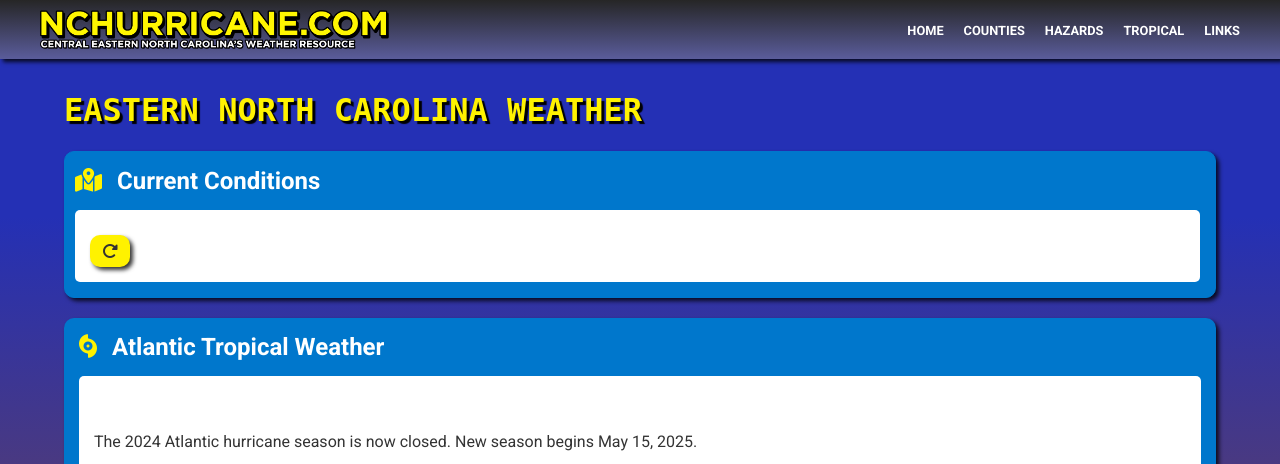
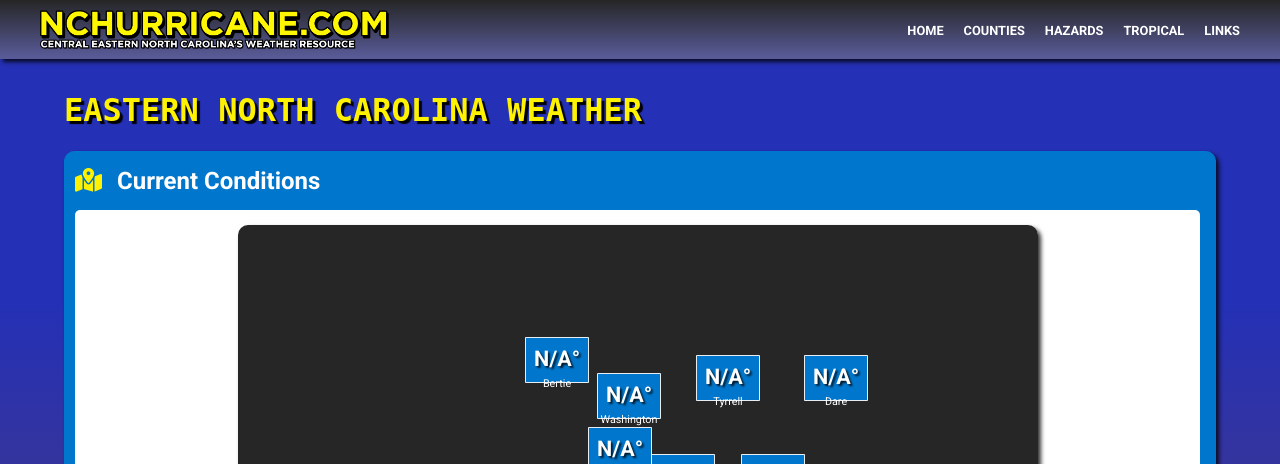
Before and after one commit to NCHurricane/2025-enc-weather, a PHP site: page / in a window 1280 px wide. Shown: the top 464 px of the page. Run offline with PHP 8.4, Linux system fonts and the light colour scheme; some libraries are stand-ins or nearby versions.

Commit message:
Added new code to begin the work on an SVG map

```diff
--- a/css/index.css
+++ b/css/index.css
@@ -2,30 +2,66 @@
 /* INDEX PAGE STYLES */
 /*--------------------*/
 
-.card-temp {
-    font-size: 2rem;
-    font-weight: bold;
-    margin: 10px 0;
-    color: var(--color-accent);
+/* ------------------------ */
+/* Current weather section */
+/* ------------------------ */
+/* SVG Map Styles */
+.enc-map-container {
+    width: 100%;
+    max-width: 800px;
+    margin: 0 auto;
+    position: relative;
+    height: 450px;
+    /* Same height as your previous map */
+    box-shadow: var(--shadow-standard);
+    border-radius: var(--border-radius);
+    overflow: hidden;
 }
 
-.card-condition {
-    display: flex;
-    align-items: center;
-    margin-bottom: 10px;
+#enc-map {
+    width: 100%;
+    height: 100%;
+    background-color: var(--color-secondary);
 }
 
-.card-condition i {
-    margin-right: 10px;
-    font-size: 1.2rem;
+/* County styles */
+#enc-map path.county {
+    fill: var(--color-primary);
+    stroke: #ffffff;
+    stroke-width: 1;
+    transition: fill 0.3s ease;
+    cursor: pointer;
 }
 
-.card-station {
-    font-size: 0.8rem;
-    opacity: 0.8;
+#enc-map path.county:hover {
+    fill: var(--color-accent);
+    filter: drop-shadow(2px 2px 3px rgba(0, 0, 0, 0.4));
 }
 
+/* Temperature marker styles */
+.temp-marker {
+    font-size: 24px;
+    font-weight: bold;
+    fill: white;
+    pointer-events: none;
+    text-anchor: middle;
+    dominant-baseline: middle;
+    text-shadow: 2px 2px 2px rgba(0, 0, 0, 0.8);
+}
+
+/* County name labels */
+.county-label {
+    font-size: 12px;
+    fill: white;
+    text-anchor: middle;
+    pointer-events: none;
+    font-family: 'Roboto', sans-serif;
+    font-weight: 500;
+}
+
+/* ------------------------ */
 /* Tropical weather section */
+/* ------------------------ */
 .tropical-section {
     background-color: var(--color-primary);
     border-radius: var(--border-radius);
@@ -101,28 +137,9 @@
     .tropical-title h2 {
         font-size: 1.3rem;
     }
-
-    .marker-temp {
-        font-size: 1.3rem;
-    }
 }
 
 @media (max-width: 600px) {
-    #weather-map {
-        height: 350px;
-    }
-
-    .weather-marker {
-
-        width: 70px !important;
-        height: 50px !important;
-    }
-
-    .marker-temp {
-        font-size: 1.1rem;
-    }
-
-
     .tropical-title h2 {
         font-size: 1.1rem;
     }
--- a/index.html
+++ b/index.html
@@ -56,8 +56,18 @@
                   <h2 id="current-conditions-heading">Current Conditions</h2>
                </div>
 
-               <!-- Map for all screens -->
                <div class="current-content">
+                  <!-- Replace the Leaflet map with our SVG -->
+                  <div class="enc-map-container">
+                     <svg
+                        id="enc-map"
+                        viewBox="0 0 800 500"
+                        xmlns="http://www.w3.org/2000/svg">
+                        <!-- County paths will be added here -->
+                     </svg>
+                  </div>
+
+                  <!-- Keep your existing refresh button -->
                   <div
                      class="refresh-container"
                      style="text-align: right; margin-top: 10px">
--- a/js/index.js
+++ b/js/index.js
@@ -11,6 +11,148 @@ import { updateTropicalOutlook, checkActiveSystemsStatus, updateTropicalAlertBan
 let weatherMap;
 let weatherMarkers = [];
 
+// County coordinates for the SVG map
+const countyCoordinates = {
+    'bertie': { x: 310, y: 150, url: 'counties/bertie/windsor.html' },
+    'pitt': { x: 380, y: 250, url: 'counties/pitt/greenville.html' },
+    'beaufort': { x: 450, y: 280, url: 'counties/beaufort/washington.html' },
+    'dare': { x: 620, y: 170, url: 'counties/dare/manteo.html' },
+    'washington': { x: 390, y: 190, url: 'counties/washington/plymouth.html' },
+    'tyrrell': { x: 500, y: 170, url: 'counties/tyrrell/columbia.html' },
+    'hyde': { x: 550, y: 280, url: 'counties/hyde/swanquarter.html' }
+};
+
+// Replace initMap with createSVGMap
+function createSVGMap() {
+    const svgElement = document.getElementById('enc-map');
+    if (!svgElement) return null;
+
+    // Add county paths based on your county data
+    const counties = window.siteConfig.counties;
+
+    counties.forEach(county => {
+        // Create a basic rectangular shape for each county
+        const countyName = county.name.toLowerCase();
+        const coords = countyCoordinates[countyName];
+
+        if (coords) {
+            // Create a simple rectangle for the county (placeholder)
+            const countyPath = document.createElementNS('http://www.w3.org/2000/svg', 'path');
+
+            // Simple rectangle around the coordinate
+            const width = 70;
+            const height = 50;
+            const x = coords.x - width / 2;
+            const y = coords.y - height / 2;
+
+            countyPath.setAttribute('d', `M ${x},${y} h ${width} v ${height} h -${width} z`);
+            countyPath.setAttribute('id', countyName);
+            countyPath.setAttribute('class', 'county');
+            countyPath.setAttribute('data-url', coords.url);
+
+            // Add click event to navigate to county page
+            countyPath.addEventListener('click', () => {
+                window.location.href = coords.url;
+            });
+
+            svgElement.appendChild(countyPath);
+
+            // Add county name
+            const nameLabel = document.createElementNS('http://www.w3.org/2000/svg', 'text');
+            nameLabel.setAttribute('x', coords.x);
+            nameLabel.setAttribute('y', coords.y + 30); // Below the temperature
+            nameLabel.setAttribute('class', 'county-label');
+            nameLabel.textContent = county.name;
+            svgElement.appendChild(nameLabel);
+        }
+    });
+
+    return svgElement;
+}
+
+// Function to update the SVG map with temperature data
+function updateSVGTemperatures() {
+    const svg = document.getElementById('enc-map');
+    if (!svg) return;
+
+    // Clear any existing temperature markers
+    const existingMarkers = document.querySelectorAll('.temp-marker');
+    existingMarkers.forEach(marker => marker.remove());
+
+    // For each county in the config, update the temp
+    window.siteConfig.counties.forEach(async county => {
+        try {
+            const countyName = county.name.toLowerCase();
+            const coords = countyCoordinates[countyName];
+
+            if (coords) {
+                // Use your existing fetchCurrentWeather function
+                const weatherData = await fetchCurrentWeather(county.lat, county.lon);
+
+                // Create temperature marker
+                const tempMarker = document.createElementNS('http://www.w3.org/2000/svg', 'text');
+                tempMarker.setAttribute('x', coords.x);
+                tempMarker.setAttribute('y', coords.y);
+                tempMarker.setAttribute('class', 'temp-marker');
+                tempMarker.textContent = `${weatherData.temp}°`;
+
+                svg.appendChild(tempMarker);
+            }
+        } catch (error) {
+            console.error(`Error updating temperature for ${county.name}:`, error);
+        }
+    });
+}
+
+// Modify the existing refreshWeatherData function
+// Instead of replacing it, modify it:
+async function refreshWeatherData() {
+    // Clear existing markers (from original function)
+    if (weatherMarkers.length > 0) {
+        weatherMarkers.forEach(marker => {
+            if (weatherMap) {
+                weatherMap.removeLayer(marker);
+            }
+        });
+        weatherMarkers = [];
+    }
+
+    // Clear county cards (from original function)
+    const cardsContainer = document.querySelector('.county-cards');
+    if (cardsContainer) {
+        cardsContainer.innerHTML = '';
+    }
+
+    // Update SVG map temperatures
+    updateSVGTemperatures();
+
+    // Update tropical section (from original function)
+    updateTropicalOutlook();
+
+    // Check for active tropical systems (from original function)
+    const hasActiveSystems = await checkActiveSystemsStatus();
+    updateTropicalAlertBanner(hasActiveSystems);
+}
+
+
+// Update initIndexPage
+async function initIndexPage() {
+    // Create SVG map (replaces Leaflet map initialization)
+    createSVGMap();
+
+    // Load weather data and update temperatures
+    updateSVGTemperatures();
+
+    // Load tropical outlook (from original function)
+    updateTropicalOutlook();
+
+    // Check for active tropical systems (from original function)
+    const hasActiveSystems = await checkActiveSystemsStatus();
+    updateTropicalAlertBanner(hasActiveSystems);
+
+    // Set up event handlers (from original function)
+    setupEventHandlers();
+}
 
 /**
  * Set up event handlers for interactive elements
@@ -55,34 +197,7 @@ function setupEventHandlers() {
     }
 }
 
-/**
- * Refresh weather data without reloading the page
- */
-async function refreshWeatherData() {
-    // Clear existing markers
-    if (weatherMarkers.length > 0) {
-        weatherMarkers.forEach(marker => {
-            weatherMap.removeLayer(marker);
-        });
-        weatherMarkers = [];
-    }
 
-    // Clear county cards
-    const cardsContainer = document.querySelector('.county-cards');
-    if (cardsContainer) {
-        cardsContainer.innerHTML = '';
-    }
-
-    // Re-fetch and update data
-    await loadCountyWeatherData();
-
-    // Update tropical section
-    updateTropicalOutlook();
-
-    // Check for active tropical systems
-    const hasActiveSystems = await checkActiveSystemsStatus();
-    updateTropicalAlertBanner(hasActiveSystems);
-}
 
 /**
  * Load weather data for all counties
@@ -140,23 +255,5 @@ window.addEventListener('resize', function () {
     }
 });
 
-/**
- * Main function to initialize the index page
- */
-async function initIndexPage() {
-    // Load weather data for all counties
-    await loadCountyWeatherData();
-
-    // Update tropical weather section based on season
-    updateTropicalOutlook();
-
-    // Check for active tropical systems
-    const hasActiveSystems = await checkActiveSystemsStatus();
-    updateTropicalAlertBanner(hasActiveSystems);
-
-    // Set up event handlers
-    setupEventHandlers();
-}
-
 // Initialize when DOM is loaded
 document.addEventListener('DOMContentLoaded', initIndexPage);
```
